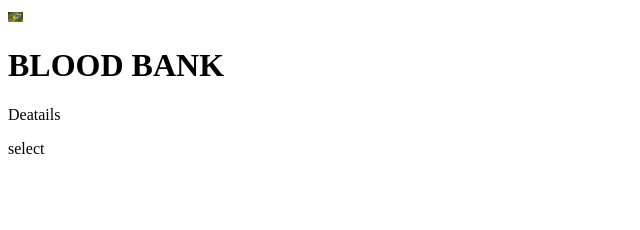
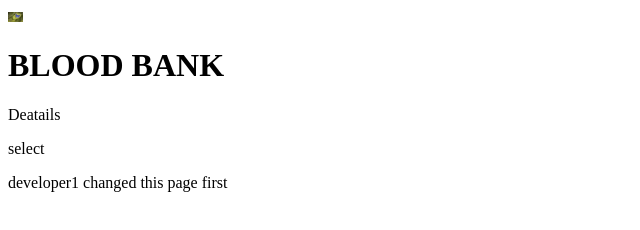
Before and after one commit to KripaRatheesh/Demo-blood-bank, a plain HTML site: page index.html in a window 1280 px wide. Shown: the whole page, without its empty margins (0-640 px from the left). Drawn offline with Linux system fonts and the light colour scheme.

Commit message:
developer1 changed indexpage

```diff
--- a/index.html
+++ b/index.html
@@ -10,5 +10,6 @@
     <h1>BLOOD BANK</h1>
    <p>Deatails</p>
    <p>select</p>
+   <p>developer1 changed this page first</p>
 </body>
 </html>
```
